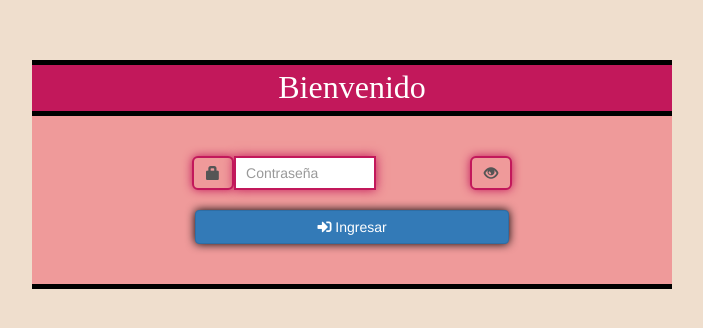
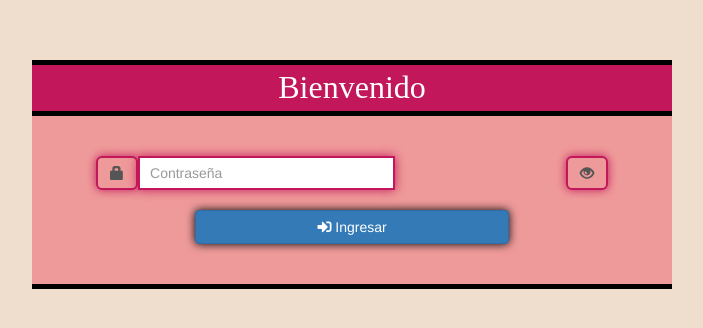
Before and after one commit to Liapunovbode/Pulido, a plain HTML site: page index.html in a window 1280 px wide. Shown: the part 140-468 px from the top of the page, without its empty margins (288-991 px from the left). Drawn offline with nearby package versions, Linux system fonts and the light colour scheme; a web font is replaced by a local one.

Commit message:
Update index.html

```diff
--- a/index.html
+++ b/index.html
@@ -36,7 +36,7 @@
         <tr style="background-color:#EF9A9A;">
             <td style="background-color: #EF9A9A;" width=90% colspan=6 height="29" align="center" valign="middle">
                 <form id="loginForm" align="center">
-                    <div class="input-group" style="width: 50%;margin: 0 auto;">
+                    <div class="input-group" style="width: 80%;margin: 0 auto;">
                         <!-- Agrega un icono de candado -->
                         <span class="input-group-addon" style="background-color: #EF9A9A;border: 2px solid #c2185b;border-radius: 6px;box-shadow: 0 0 10px #c2185b;"><span class="glyphicon glyphicon-lock"></span></span>
                         <input style="margin-left:0px;width: 60%" type="password" id="password" name="password" class="form-control" placeholder="Contraseña">
```
